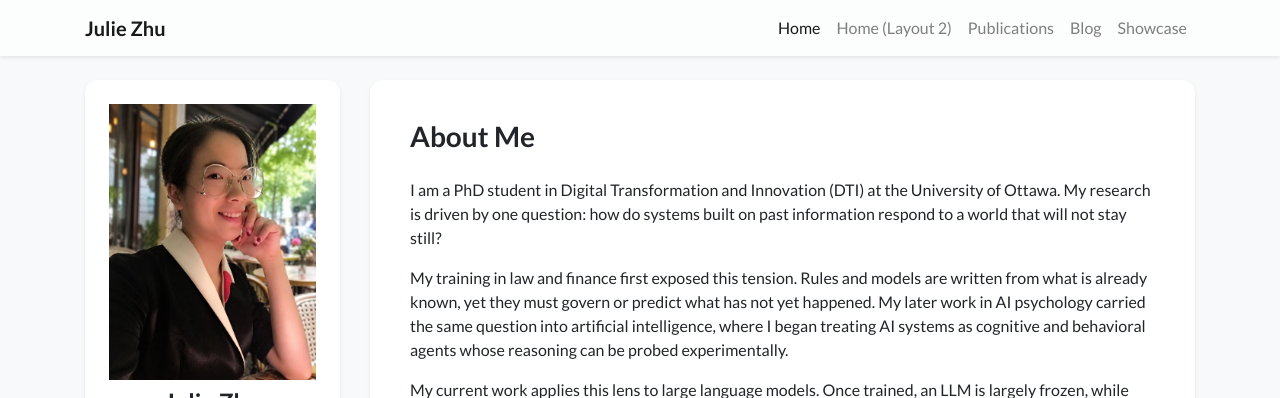
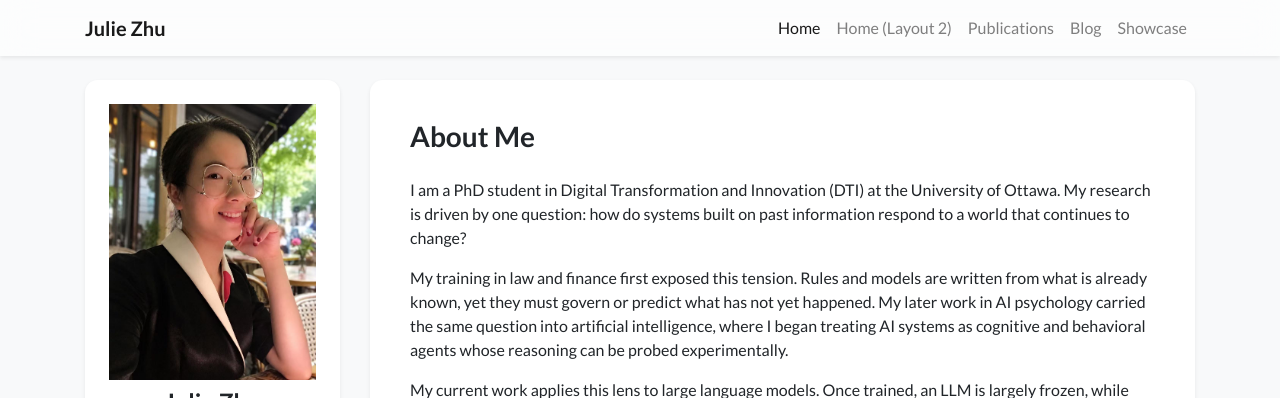
Before and after one commit to Julieuo/Julieuo, a Jekyll site: the page built from index.html, in a window 1280 px wide and 900 px high. Shown: the top 398 px of the window. Built offline with Jekyll 4.4.1, drawn with Linux system fonts in a browser that asks for light colours; nearby versions of some CDN libraries; a style sheet for code colours, icons or effects is not loaded.

Commit message:
Update profile.yml

```diff
--- a/_data/profile.yml
+++ b/_data/profile.yml
@@ -22,8 +22,7 @@ github: julieuo
 short_bio_text_justify: false
 short_bio: >-
  <p>
-  I am a PhD student in Digital Transformation and Innovation (DTI) at the University of Ottawa. My research is driven by one question: how do systems built on past information respond to a world that will not stay still?
- </p>
+  I am a PhD student in Digital Transformation and Innovation (DTI) at the University of Ottawa. My research is driven by one question: how do systems built on past information respond to a world that continues to change?
  <p>
   My training in law and finance first exposed this tension. Rules and models are written from what is already known, yet they must govern or predict what has not yet happened. My later work in AI psychology carried the same question into artificial intelligence, where I began treating AI systems as cognitive and behavioral agents whose reasoning can be probed experimentally.
  </p>
```
